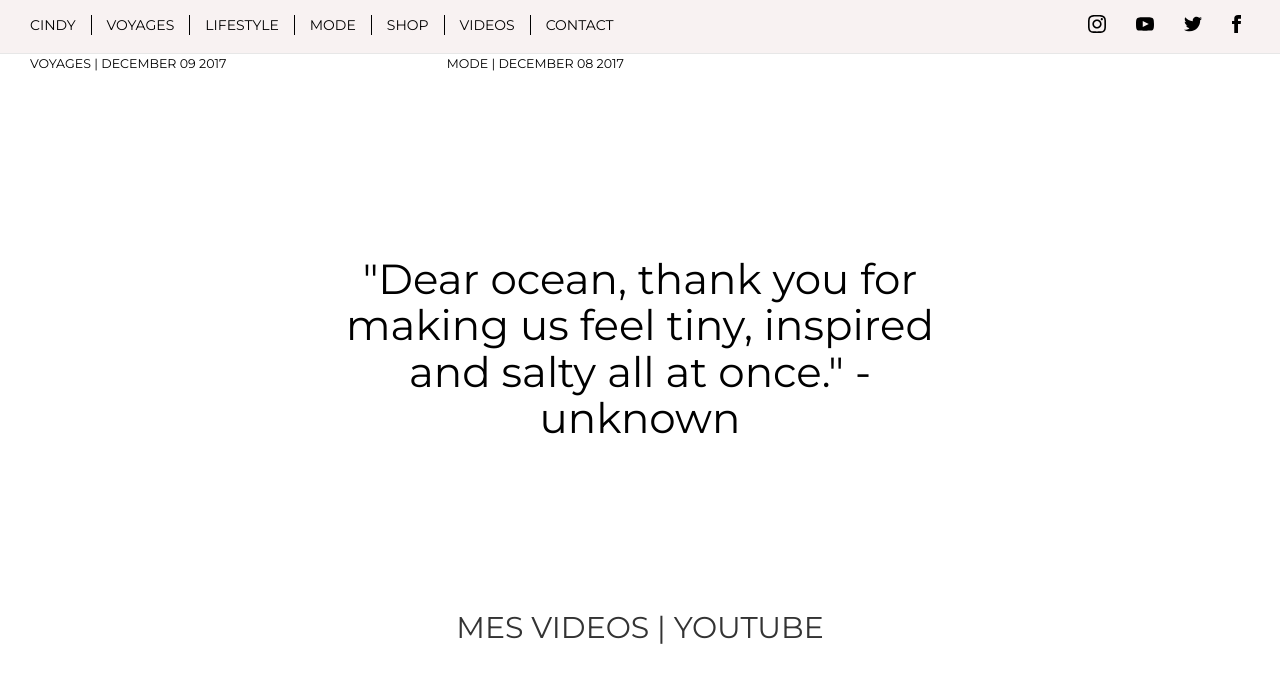
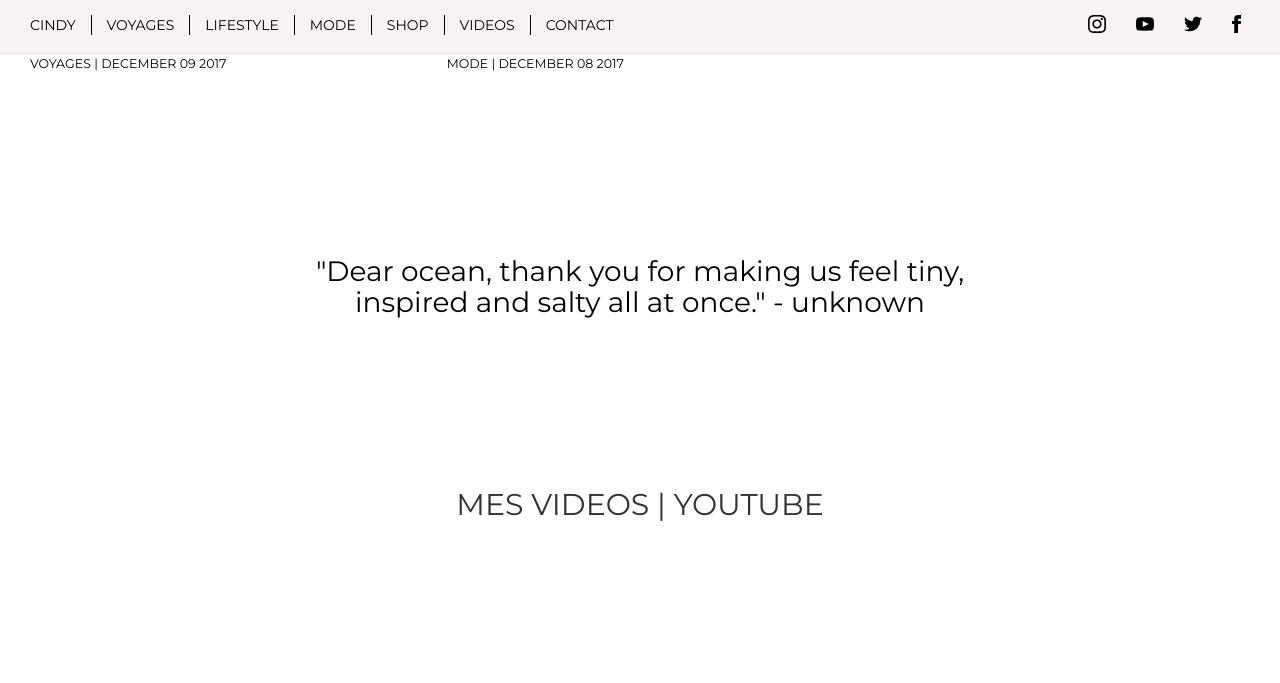
Before and after one commit to lpboucher/cindy-cournoyer, a Jekyll site: the page built from _pages/home.md, in a window 1280 px wide and 900 px high, scrolled down 2733 px. Shown: the top 683 px of the window. Built offline with Jekyll 4.4.1, drawn with Linux system fonts in a browser that asks for light colours; nearby versions of some CDN libraries; some web fonts are replaced; comment, search, counter and statistics services are not loaded.

Commit message:
changed font of banner and quote, and reduced font size of quote

```diff
--- a/_includes/banner.html
+++ b/_includes/banner.html
@@ -1,5 +1,5 @@
 <section id="banner" class="container-fluid">
     <div class="row text-center">
-        <a class="tk-nautica" href="{{ site.baseurl }}">Cindy Cournoyer</a>
+        <a class="tk-beloved-script" href="{{ site.baseurl }}">Cindy Cournoyer</a>
     </div>
 </section>
--- a/_includes/quote.html
+++ b/_includes/quote.html
@@ -1,7 +1,7 @@
 <section id="quote" class="container-fluid">
     <div class="row quote">
         <div class="col-md-8 col-md-offset-2">
-            <h1 class="text-center">{{ site.data.settings.quote }}</h1>
+            <h1 class="text-center tk-beloved-script">{{ site.data.settings.quote }}</h1>
         </div>
     </div>
 </section>
--- a/assets/css/3-sections/_quote.sass
+++ b/assets/css/3-sections/_quote.sass
@@ -4,5 +4,5 @@
             padding: 100px
 
             h1
-                font-size: 3em
+                font-size: 2em
                 color: $mainfontcolor
```
